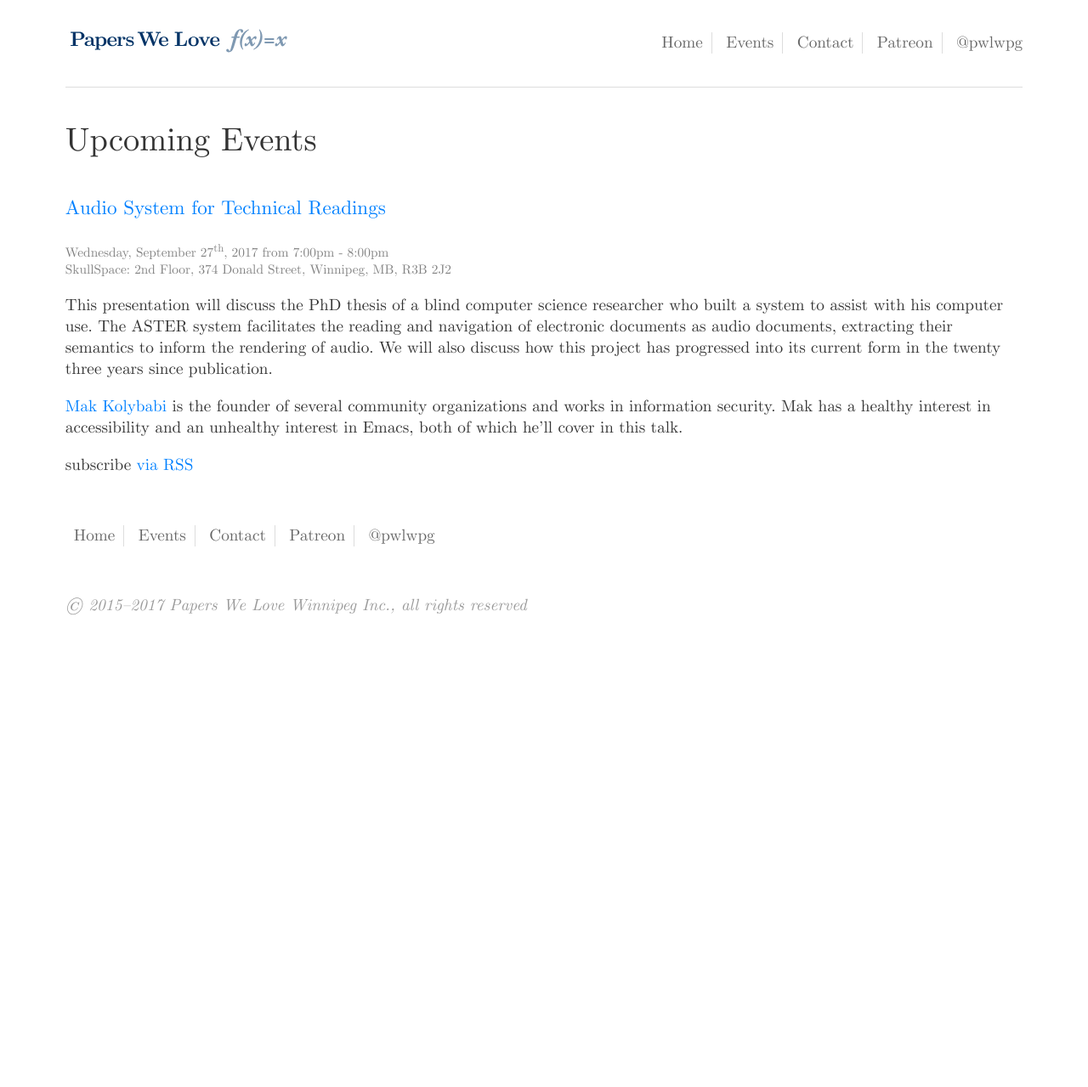
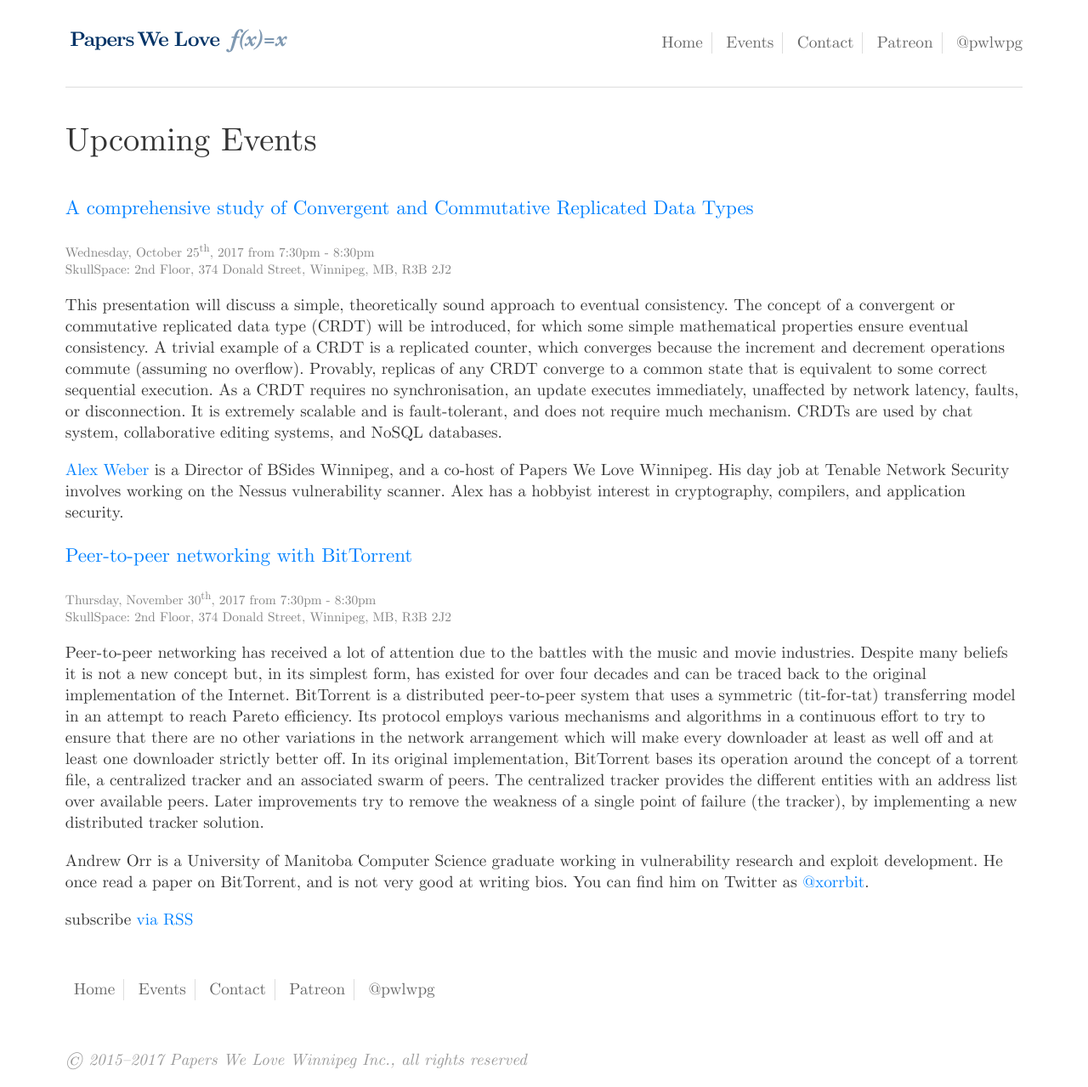
Before and after one commit to pwlwpg/pwlwpg.github.io, a Jekyll site: the page built from index.html, in a window 1280 px wide. Shown: the whole page at 85% size. Built offline with Jekyll 4.4.1, drawn with Linux system fonts in a browser that asks for light colours; before the commit the page ends 900 px from its top, so only the background shows below that.

Commit message:
Update events.

```diff
--- /dev/null
+++ b/_events/2017-10-25-alex-weber.md
@@ -0,0 +1,13 @@
+---
+layout:    presentation
+title:     "A comprehensive study of Convergent and Commutative Replicated Data Types"
+presenter: Alex Weber
+date:      2017-10-25
+time:      7:30pm - 8:30pm
+location:  skullspace
+upcoming:  true
+---
+
+This presentation will discuss a simple, theoretically sound approach to eventual consistency. The concept of a convergent or commutative replicated data type (CRDT) will be introduced, for which some simple mathematical properties ensure eventual consistency. A trivial example of a CRDT is a replicated counter, which converges because the increment and decrement operations commute (assuming no overflow). Provably, replicas of any CRDT converge to a common state that is equivalent to some correct sequential execution. As a CRDT requires no synchronisation, an update executes immediately, unaffected by network latency, faults, or disconnection. It is extremely scalable and is fault-tolerant, and does not require much mechanism. CRDTs are used by chat system, collaborative editing systems, and NoSQL databases.
+
+[Alex Weber](https://twitter.com/alexwebr) is a Director of BSides Winnipeg, and a co-host of Papers We Love Winnipeg. His day job at Tenable Network Security involves working on the Nessus vulnerability scanner. Alex has a hobbyist interest in cryptography, compilers, and application security.
--- /dev/null
+++ b/_events/2017-11-30-andrew-orr.md
@@ -0,0 +1,13 @@
+---
+layout:    presentation
+title:     "Peer-to-peer networking with BitTorrent"
+presenter: Andrew Orr
+date:      2017-11-30
+time:      7:30pm - 8:30pm
+location:  skullspace
+upcoming:  true
+---
+
+Peer-to-peer networking has received a lot of attention due to the battles with the music and movie industries. Despite many beliefs it is not a new concept but, in its simplest form, has existed for over four decades and can be traced back to the original implementation of the Internet. BitTorrent is a distributed peer-to-peer system that uses a symmetric (tit-for-tat) transferring model in an attempt to reach Pareto efficiency. Its protocol employs various mechanisms and algorithms in a continuous effort to try to ensure that there are no other variations in the network arrangement which will make every downloader at least as well off and at least one downloader strictly better off. In its original implementation, BitTorrent bases its operation around the concept of a torrent file, a centralized tracker and an associated swarm of peers. The centralized tracker provides the different entities with an address list over available peers. Later improvements try to remove the weakness of a single point of failure (the tracker), by implementing a new distributed tracker solution.
+
+Andrew Orr is a University of Manitoba Computer Science graduate working in vulnerability research and exploit development. He once read a paper on BitTorrent, and is not very good at writing bios. You can find him on Twitter as [@xorrbit](https://twitter.com/xorrbit).
```
Also changed, not shown: _events/2017-09-27-mak-kolybabi.md (+1 -1 lines).
